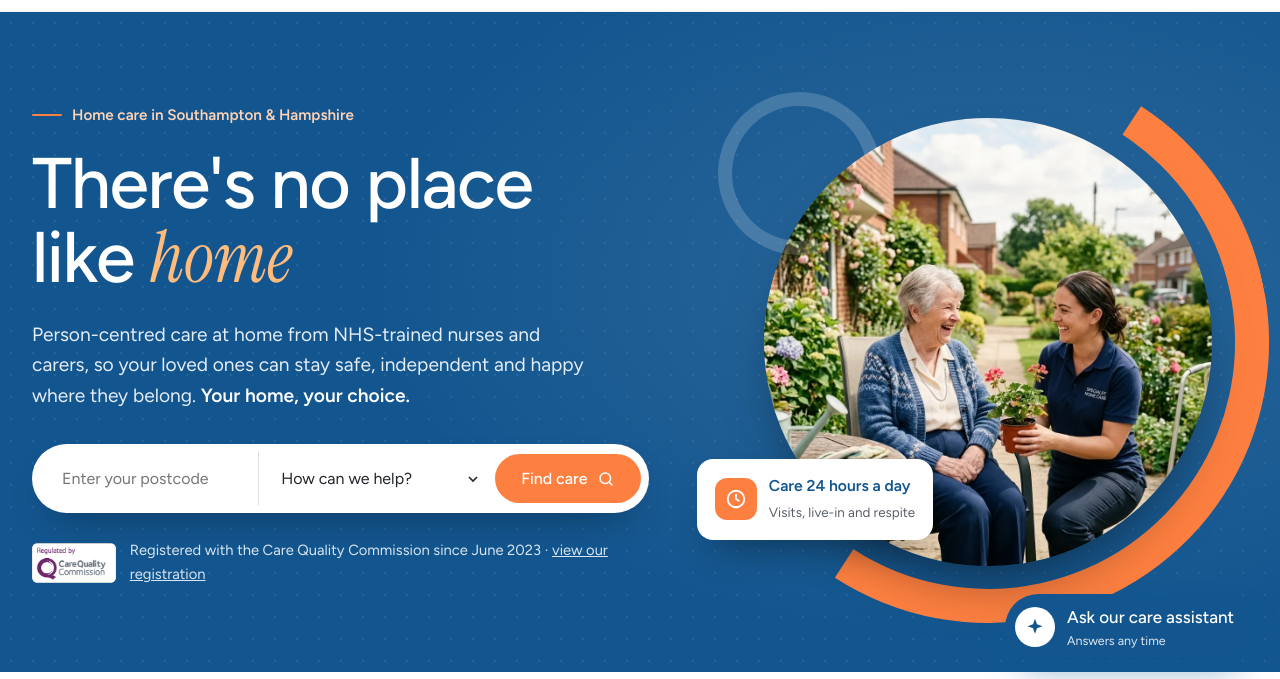
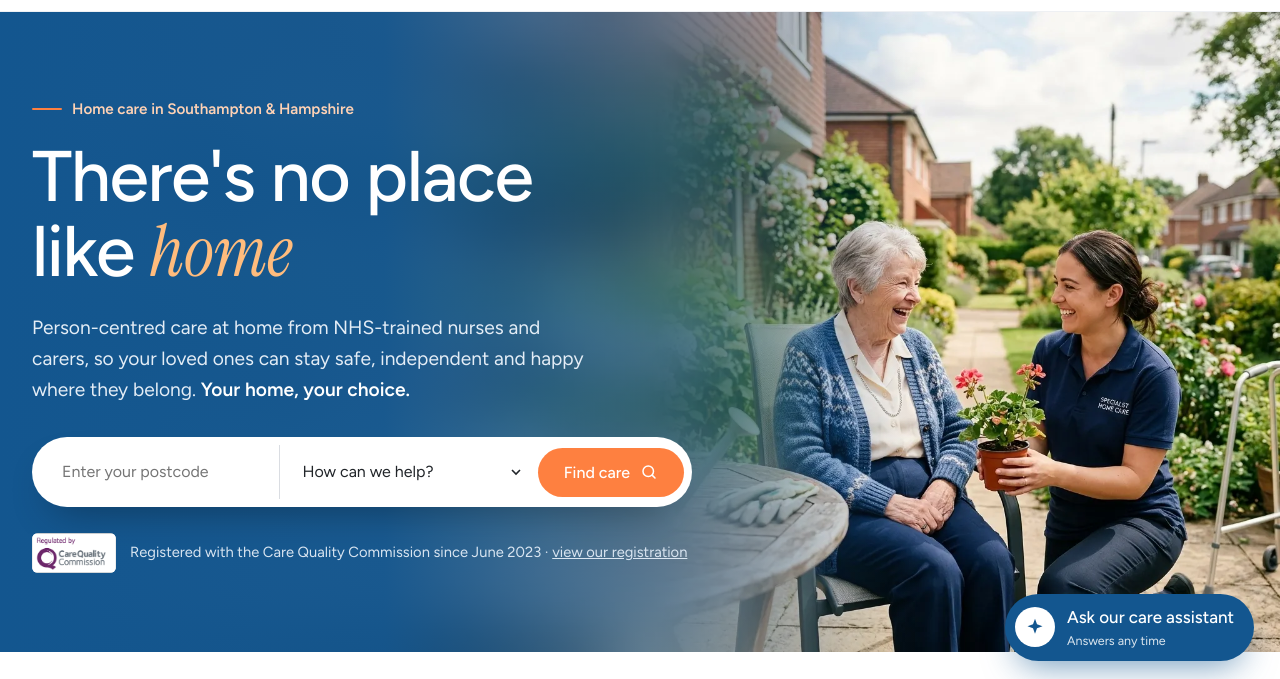
Before and after one commit to anirudhatalmale6-alt/bestcare24-preview, a plain HTML site: page index.html in a window 1280 px wide. Shown: the part 113-792 px from the top of the page. Drawn offline with Linux system fonts and the light colour scheme.

Commit message:
Hero option B chosen: full-width garden photo in brand blue/orange

```diff
--- a/index.html
+++ b/index.html
@@ -408,7 +408,14 @@ footer ul a:hover{color:#fff}
   .launch{padding:8px}
 }
 </style>
-</head>
+<style>
+.hero{background:#13568F url(img/hero-garden.webp) right center/cover no-repeat}
+.hero::before{background:linear-gradient(90deg,#13568F 0%,rgba(19,86,143,.96) 30%,rgba(19,86,143,.55) 52%,rgba(19,86,143,0) 72%)}
+.hero .wrap{grid-template-columns:1fr;min-height:640px}
+.hero .wrap>div:first-child{max-width:660px}
+.orb{display:none}
+@media (max-width:760px){.hero{background-size:auto 340px;background-position:80% top;padding-top:280px}.hero::before{background:linear-gradient(180deg,rgba(19,86,143,0) 0,rgba(19,86,143,0) 200px,#13568F 330px)}.hero::after{display:none}}
+</style></head>
 <body>
 
 <div class="ubar"><div class="wrap">
```
